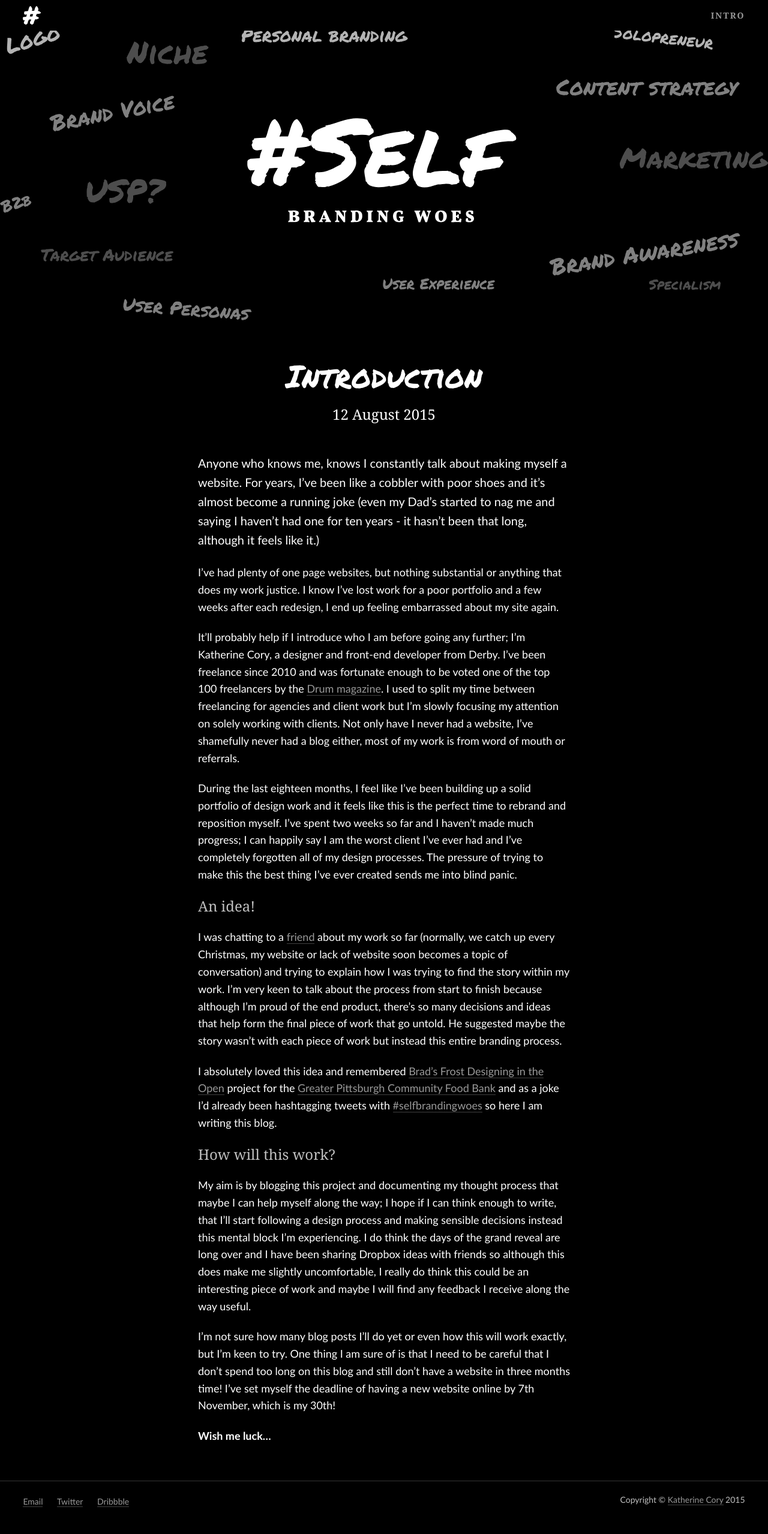
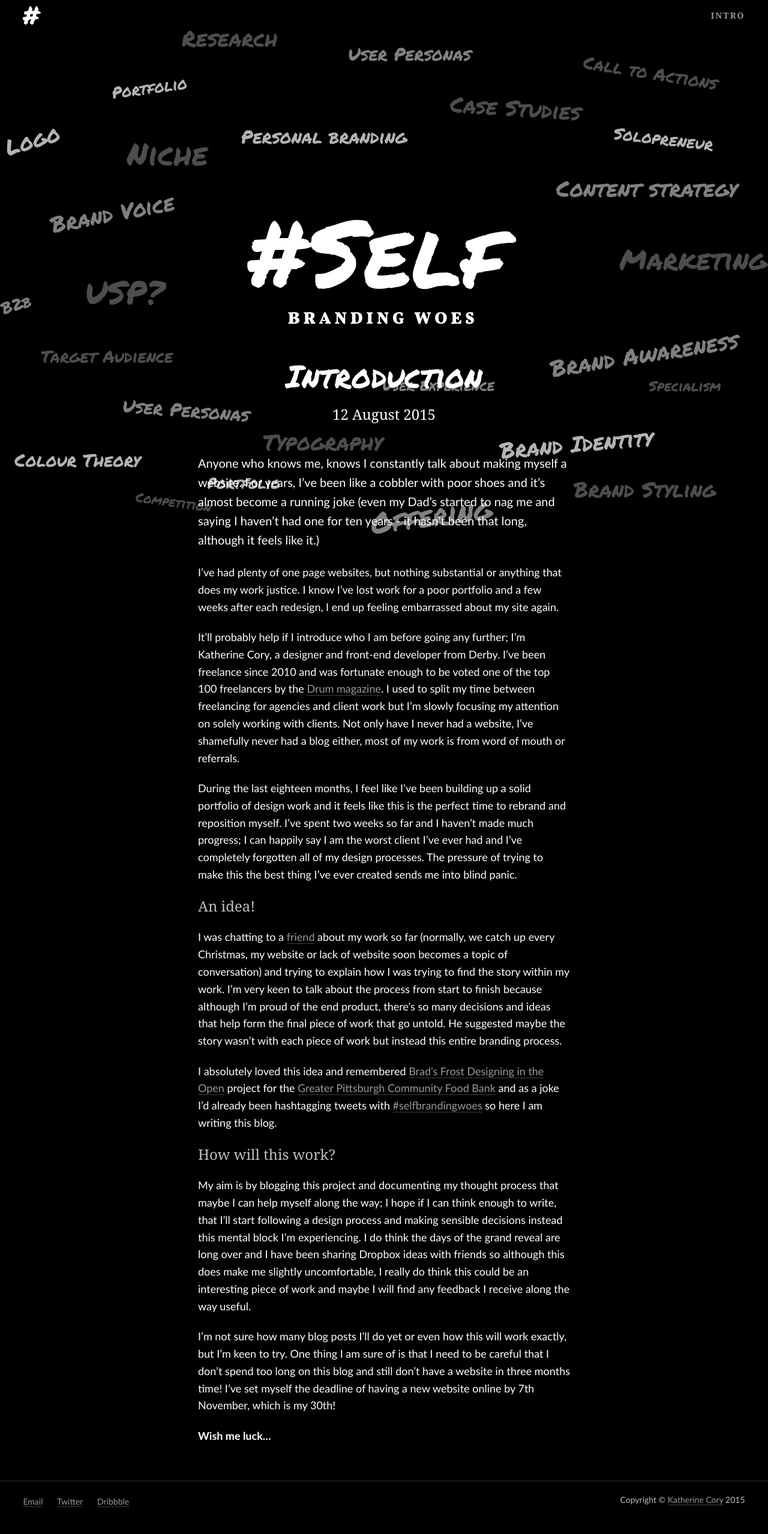
Before and after one commit to katherinecory/self-branding-woes, a Jekyll site: the page built from index.md, in a window 1280 px wide. Shown: the whole page at 60% size. Built offline with Jekyll 4.4.1, drawn with Linux system fonts in a browser that asks for light colours; nearby versions of some CDN libraries; some web fonts are replaced.

Commit message:
Change background SVG to an image.

```diff
--- a/_layouts/default.html
+++ b/_layouts/default.html
@@ -4,7 +4,9 @@
   <body class="{{ page.page-class }}">
     <div class="l-page">
       {% include header.html %}
-      <div class="l-header--image" style="background: transparent url('assets/images/{{ page.image }}') no-repeat fixed;">&nbsp;</div>
+      <div class="l-header--image">
+        <img src="{{ site.baseurl }}/assets/images/{{ page.image }}" alt="{{page.title}}" />
+      </div>
       <div class="l-main">
         <div class="l-wrapper--content">
           <h1>{{page.title}}</h1>
```
